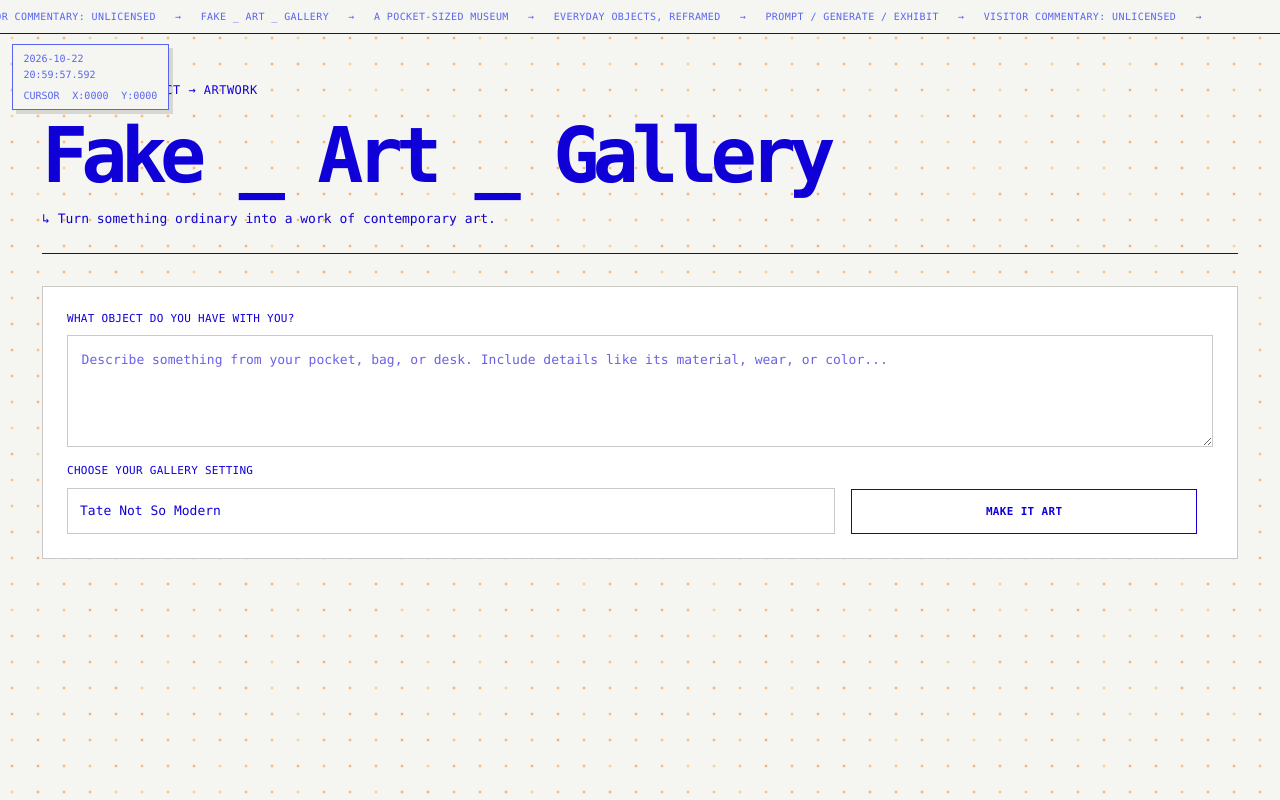
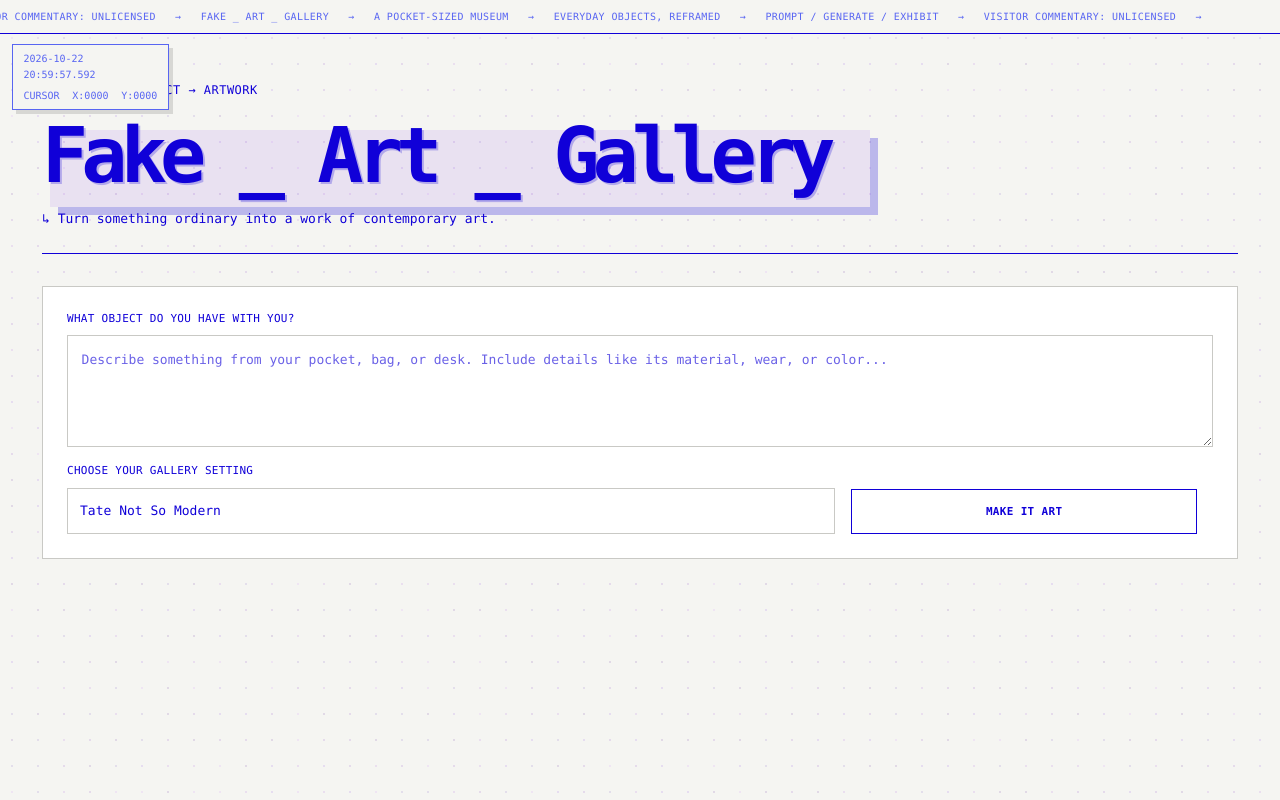
Before and after one commit to BrownEyeGirl/readymade, a Flask app: page / in a window 1280 px wide. Run offline with Flask 3, Linux system fonts and the light colour scheme.

Commit message:
done. visuals added

```diff
--- a/templates/index.html
+++ b/templates/index.html
@@ -11,6 +11,7 @@
     <canvas class="background-dots" id="background-dots" aria-hidden="true"></canvas>
     <main class="gallery container py-4 py-md-5">
         <header class="gallery-header">
+            <div class="title-backdrop" aria-hidden="true"></div>
             <h1 class="display-4">Fake <span>_</span> Art <span>_</span> Gallery</h1>
             <p>Turn something ordinary into a work of contemporary art.</p>
         </header>
@@ -112,18 +113,19 @@
         document.getElementById("prompt-form").addEventListener("submit", function () {
             const btn = document.getElementById("submit-btn");
             btn.disabled = true;
-            btn.innerHTML = '<span class="spinner-border spinner-border-sm"></span> Generating...';
+            btn.innerHTML = '<span class="spinner-border" aria-hidden="true"></span><span class="visually-hidden">Generating...</span>';
+            btn.classList.add("is-generating");
 
             if (!window.matchMedia("(prefers-reduced-motion: reduce)").matches) {
                 const bounds = btn.getBoundingClientRect();
-                const colors = ["#174bff", "#ff365d", "#00a676", "#f0a000", "#8c49ff"];
+                const colors = ["#174bff", "#364bff", "#5145e5", "#6842d8", "#8248ee", "#3920b8"];
                 let x = bounds.left;
                 let y = bounds.top;
                 let dx = 3.2;
                 let dy = 2.7;
                 let colorIndex = 0;
-                let width = bounds.width;
-                let height = bounds.height;
+                let width = 68;
+                let height = 68;
 
                 btn.classList.add("dvd-bouncing");
                 Object.assign(btn.style, {
@@ -197,7 +199,7 @@
         const dotCanvas = document.getElementById("background-dots");
         const dotContext = dotCanvas.getContext("2d");
         const dotSpacing = 26;
-        const dotShades = ["#ff6a00", "#ff7900", "#ff8500", "#ff9500", "#f77f00", "#ffad32"];
+        const dotShades = ["#6f42c1", "#7b2cbf", "#8338ec", "#5a189a", "#9d4edd", "#c77dff"];
         const dotColorByCell = new Map();
         let dotPointer = { x: -1000, y: -1000 };
         let dotFrame = 0;
@@ -215,7 +217,7 @@
                 for (let x = 12; x < width; x += dotSpacing) {
                     const distance = Math.hypot(x - dotPointer.x, y - dotPointer.y);
                     const influence = Math.max(0, 1 - distance / 78);
-                    const size = 2.4 + influence * 1.3;
+                    const size = 1 + influence * 9;
                     const cellKey = `${x}:${y}`;
                     if (!dotColorByCell.has(cellKey)) {
                         dotColorByCell.set(cellKey, dotShades[Math.floor(Math.random() * dotShades.length)]);
--- a/templates/style.css
+++ b/templates/style.css
@@ -14,7 +14,8 @@ body { margin: 0; background: var(--paper); color: var(--ink); font: 400 14px/1.
 .gallery { position: relative; z-index: 1; max-width: 1220px; }
 .gallery-header { position: relative; margin: 0 0 2rem; padding: 0 0 1.5rem; border-bottom: 1px solid var(--ink); text-align: left; }
 .gallery-header::before { display: block; margin-bottom: 1.2rem; color: var(--blue); content: "// EVERYDAY OBJECT → ARTWORK"; font: 12px/1.4 var(--mono); letter-spacing: .04em; }
-.gallery-header h1 { margin: 0; padding: 0; background: none; color: var(--ink); font: 700 clamp(2rem, 6vw, 5rem)/.98 var(--mono); letter-spacing: -.09em; text-transform: none; }
+.title-backdrop { position: absolute; z-index: 0; top: 3rem; left: 8px; width: min(100%, 820px); height: clamp(2rem, 6vw, 5rem); background: rgb(131 56 236 / 10%); box-shadow: 8px 8px 0 rgb(16 0 216 / 25%); pointer-events: none; }
+.gallery-header h1 { position: relative; z-index: 1; margin: 0; padding: 0; background: none; color: var(--ink); font: 700 clamp(2rem, 6vw, 5rem)/.98 var(--mono); letter-spacing: -.09em; text-shadow: 2px 2px 0 rgb(16 0 216 / 25%); text-transform: none; }
 .gallery-header h1 span { color: var(--blue); }
 .gallery-header p { margin: 1rem 0 0; color: var(--gray); font: 400 13px/1.5 var(--mono); }
 .gallery-header p::before { color: var(--blue); content: "↳ "; }
@@ -64,12 +65,16 @@ textarea.form-control::placeholder { color: var(--blue); opacity: .62; }
 .artwork-info span { display: block; margin-bottom: .35rem; color: var(--blue); font-size: 9px; letter-spacing: .04em; }
 .visitor-frame { position: absolute; z-index: 4; right: -18px; bottom: -12px; width: clamp(130px, 21vw, 280px); }
 .gallery-visitors { position: relative; display: block; width: 100%; max-height: 430px; object-fit: contain; }
-.critique-bubble { position: absolute; z-index: 5; top: -12px; right: -8px; width: min(100%, 260px); padding: .75rem .9rem; border: 1px solid var(--ink); border-radius: 0; background: var(--white); color: var(--ink); box-shadow: 5px 5px 0 rgb(0 0 0 / 14%); font: 400 11px/1.45 var(--mono); }
+.critique-bubble { position: absolute; z-index: 5; top: calc(-12px - 1cm); right: -8px; width: min(100%, 260px); padding: .75rem .9rem; border: 1px solid var(--ink); border-radius: 0; background: var(--white); color: var(--ink); box-shadow: 5px 5px 0 rgb(0 0 0 / 14%); font: 400 11px/1.45 var(--mono); }
 .critique-bubble::before { display: block; margin-bottom: .35rem; color: var(--blue); content: "// visitor.comment"; font-size: 9px; }
 .critique-bubble::after { position: absolute; right: 18px; bottom: -7px; width: 12px; height: 12px; border-right: 1px solid var(--ink); border-bottom: 1px solid var(--ink); background: var(--white); content: ""; transform: rotate(45deg); }
 .download-link { margin-top: 1rem; border-color: var(--ink); color: var(--ink); }
 .download-link:hover { border-color: var(--blue); background: #e9edff; color: var(--blue); }
 .dvd-bouncing { position: fixed !important; z-index: 10000; display: flex; align-items: center; justify-content: center; padding: .7rem .85rem; box-shadow: 5px 5px 0 rgb(0 0 0 / 25%); white-space: nowrap; }
+.is-generating { width: 68px; height: 68px; min-width: 68px; padding: 0; border-radius: 50% !important; }
+.is-generating .spinner-border { width: 1.65rem; height: 1.65rem; border-width: .2em; }
+.dvd-bouncing { animation: dvd-spin .8s linear infinite; }
+@keyframes dvd-spin { to { transform: rotate(360deg); } }
 .cursor-readout { position: static; display: flex; gap: .8rem; margin-top: .35rem; color: #5865f2; font: 400 10px/1 var(--mono); }
 .clock-readout { position: fixed; z-index: 20; top: 44px; left: 12px; display: grid; gap: .25rem; padding: .5rem .65rem; border: 1px solid #5865f2; background: var(--paper); color: #5865f2; font: 400 10px/1.2 var(--mono); box-shadow: 4px 4px 0 rgb(0 0 0 / 12%); }
 .generation-stamp { margin: 1rem 0 0; color: var(--blue); font: 400 10px/1.5 var(--mono); }
```
